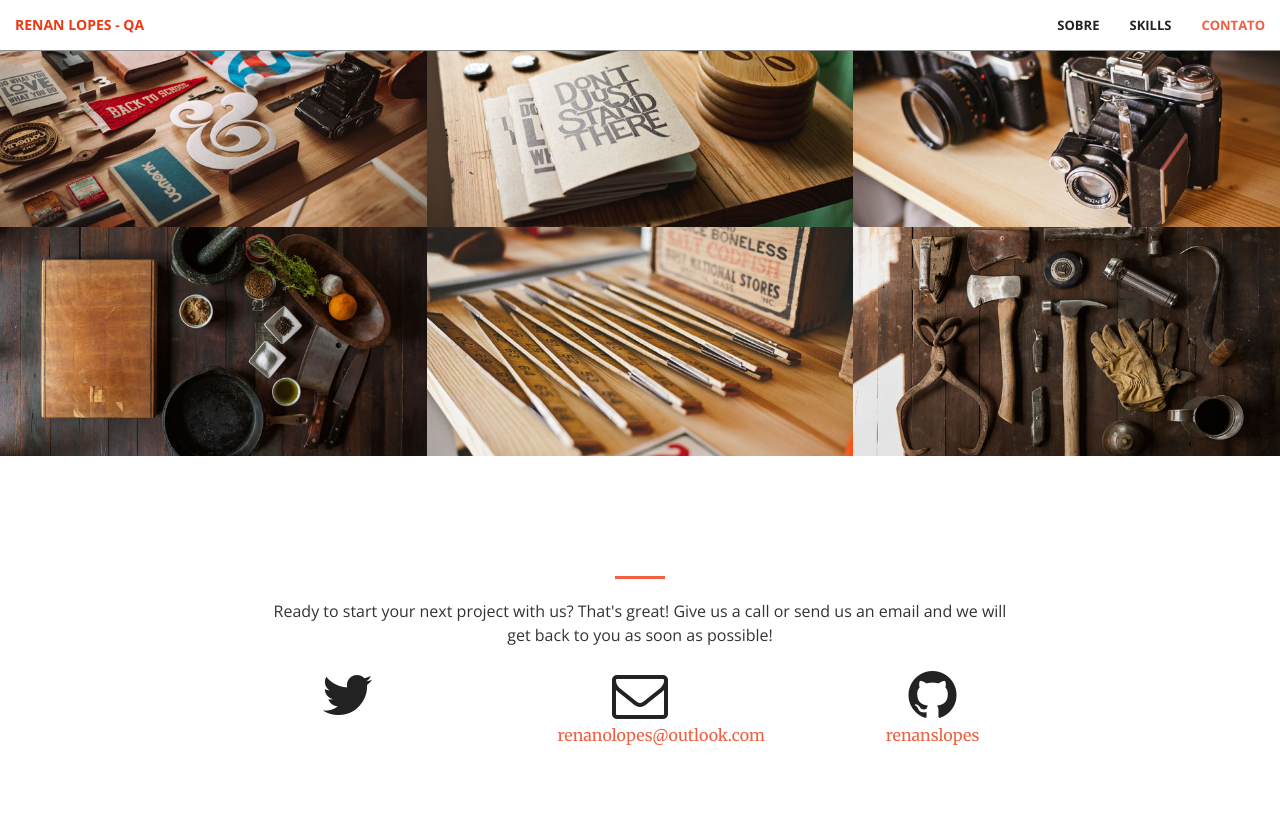
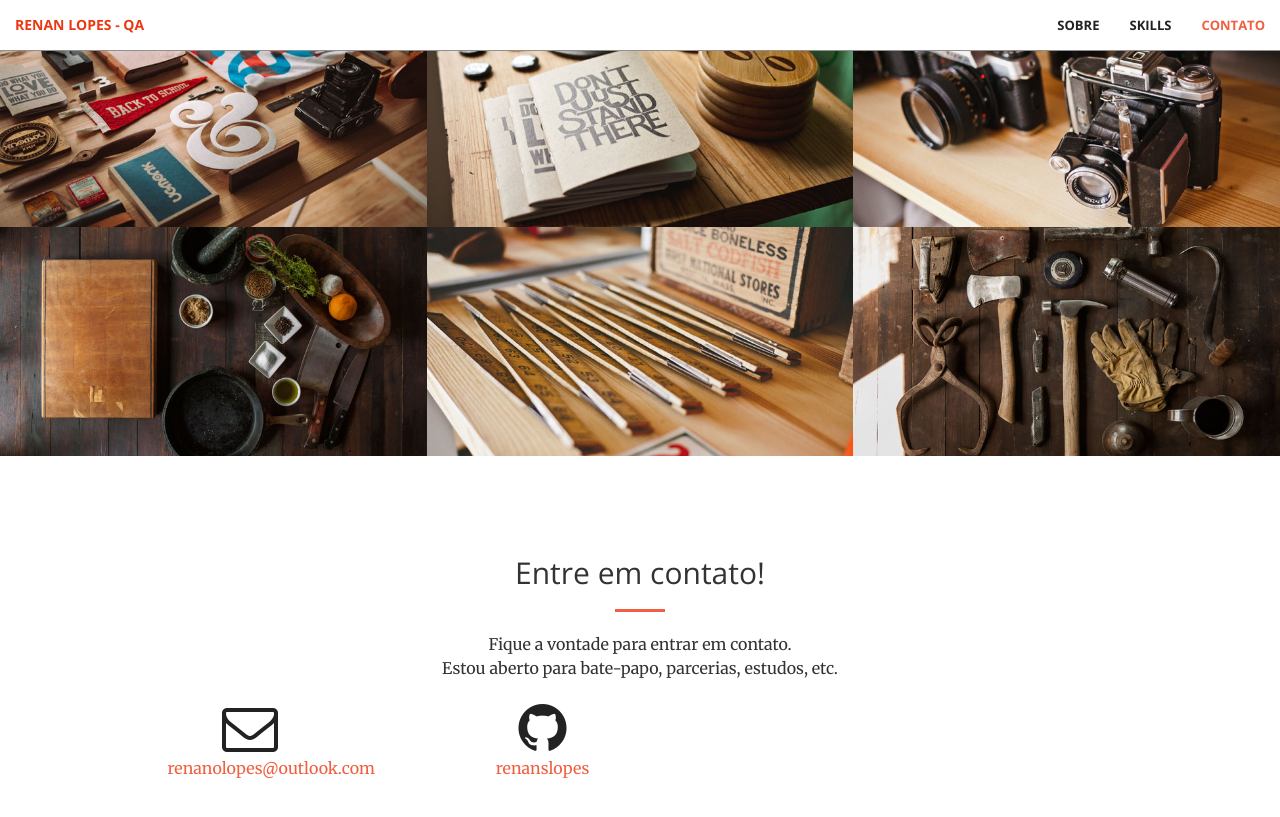
Before and after one commit to renanslopes/renanslopes.github.io, a Jekyll site: the page built from index.html, in a window 1280 px wide and 900 px high, scrolled down 1712 px. Shown: the top 817 px of the window. Built offline with Jekyll 4.4.1, drawn with Linux system fonts in a browser that asks for light colours.

```diff
--- a/_includes/call-to-action.html
+++ b/_includes/call-to-action.html
@@ -5,8 +5,7 @@
                 <h2 class="section-heading">Meu perfil profissional completo no Linkedin!</h2>
                 <hr class="light">
                 <!-- <p class="text-faded">Start Bootstrap has everything you need to get your new website up and running in no time! All of the templates and themes on Start Bootstrap are open source, free to download, and easy to use. No strings attached!</p> -->
-                <a href="https://www.linkedin.com/in/renanslopes/?lipi=urn%3Ali%3Apage%3Ad_flagship3_feed%3BJxlHpFe7SVytnkNduU8PBA%3D%3D"
-                    class="btn btn-default btn-xl">Linkedin</a>
+                <a href="https://www.linkedin.com/in/renanslopes/" class="btn btn-default btn-xl">Linkedin</a>
             </div>
         </div>
     </div>
--- a/_includes/contact.html
+++ b/_includes/contact.html
@@ -2,16 +2,20 @@
     <div class="container">
         <div class="row">
             <div class="col-lg-8 col-lg-offset-2 text-center">
-                <h2 class="section-heading"Entre em contato!</h2>
+                <h2 class="section-heading">Entre em contato!</h2>
                 <hr class="primary">
-                <p>Ready to start your next project with us? That's great! Give us a call or send us an email and we will get back to you as soon as possible!</p>
+                <p>
+                    Fique a vontade para entrar em contato.
+                    <br />
+                    Estou aberto para bate-papo, parcerias, estudos, etc.
+                </p>
             </div>
-        <div class="col-lg-2 col-lg-offset-2 text-center">
+            <!-- <div class="col-lg-2 col-lg-offset-2 text-center">
                 <a href="https://twitter.com/{{ site.twitter_username }}">
                     <i class="fa fa-twitter fa-3x wow bounceIn" data-wow-delay=".1s"></i>
                     <p>{{ site.twitter_username }}</p>
                 </a>
-        </div>
+            </div> -->
             <div class="col-lg-2 col-lg-offset-1 text-center">
                 <a href="mailto:{{ site.email }}">
                     <i class="fa fa-envelope-o fa-3x wow bounceIn" data-wow-delay=".1s"></i>
```
Lines whose indentation alone changed are shown as unchanged.
